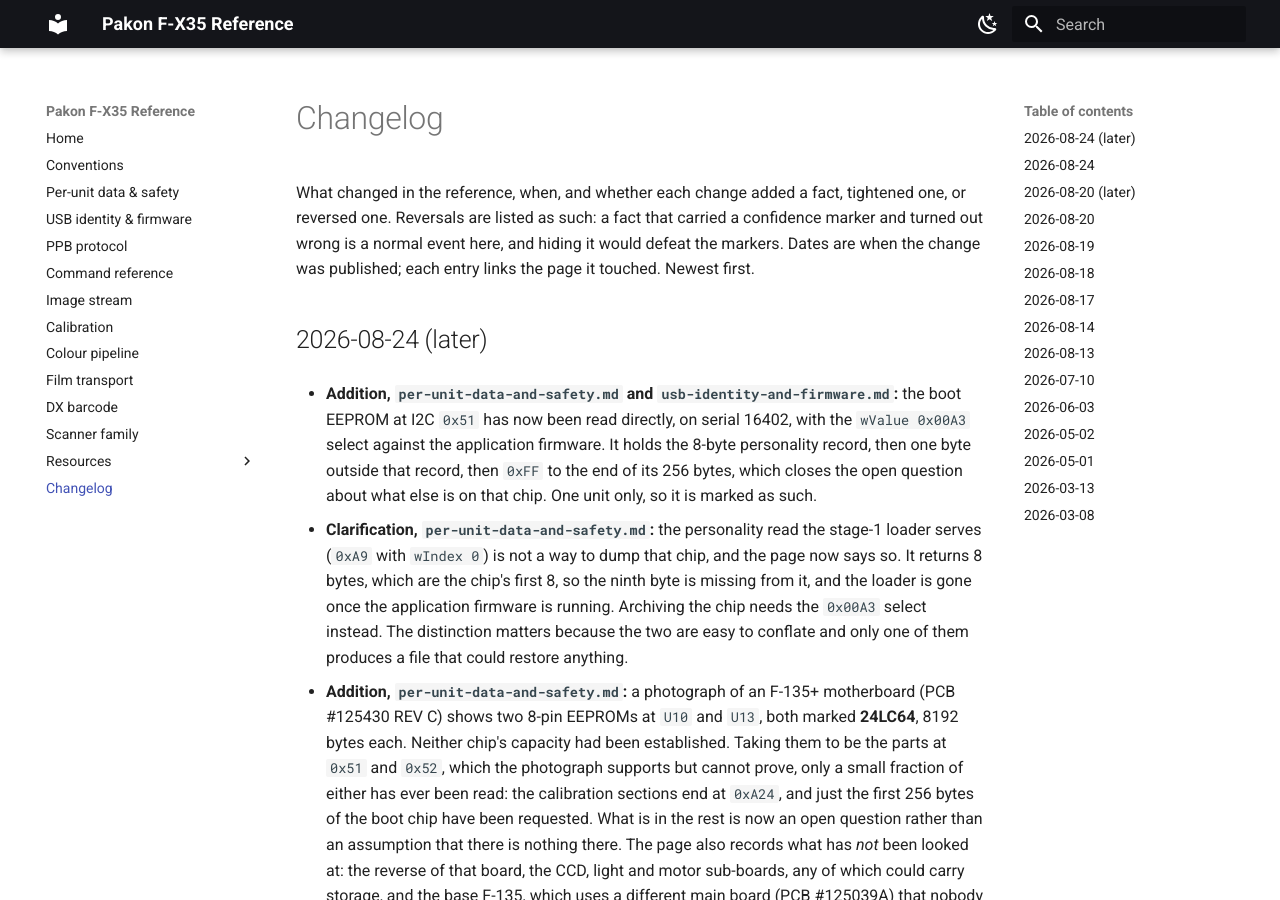
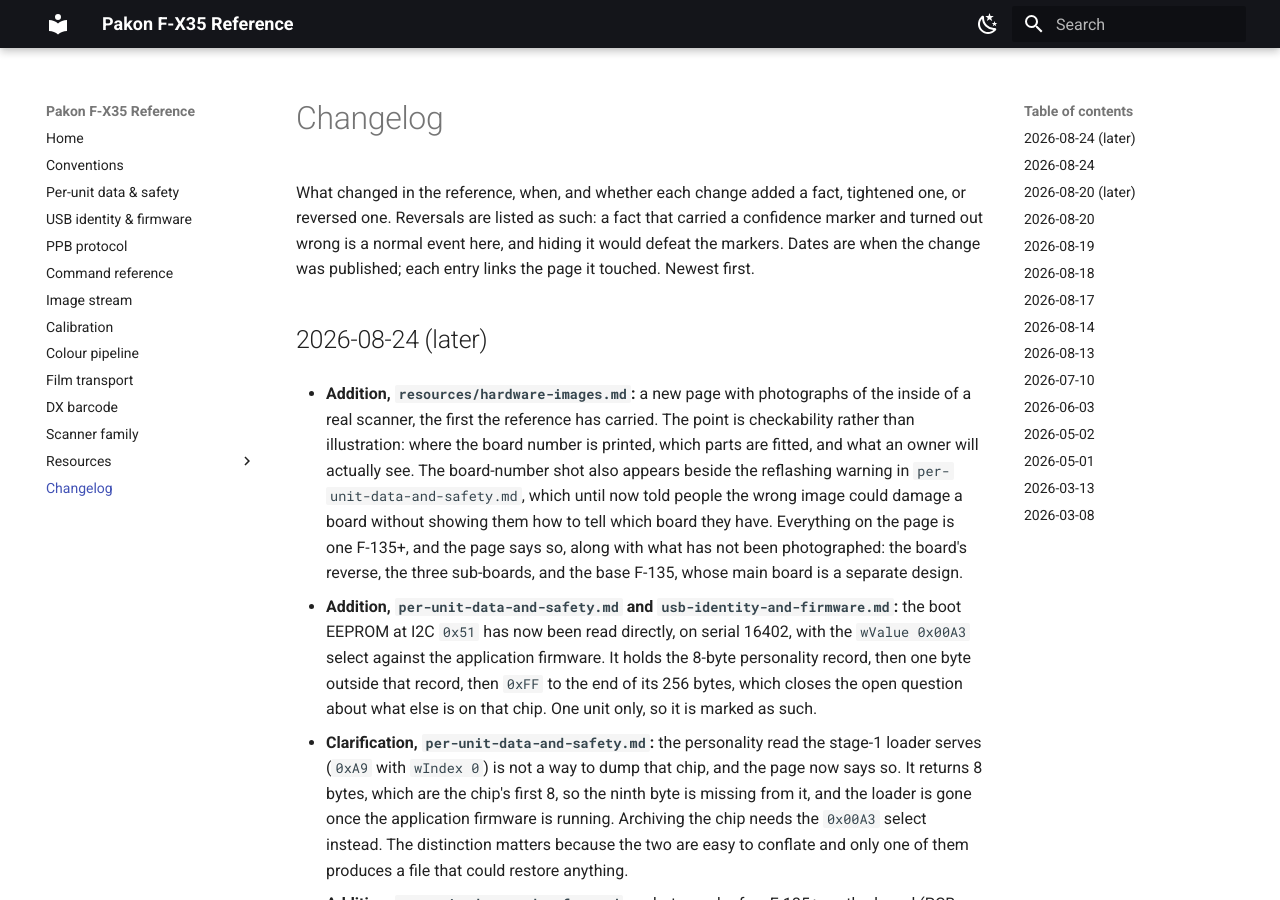
Before and after one commit to alibosworth/pakon-reference, an MkDocs documentation site: the page built from docs/CHANGELOG.md, in a window 1280 px wide and 900 px high. Built offline with MkDocs 1.6.1 and Material for MkDocs 9.7.7, drawn with Linux system fonts in a browser that asks for light colours.

Commit message:
Photographs of an F-135+ main board, and the board number beside the warning
The reference had documented this hardware almost entirely from software,
and told people the wrong PIC image could damage a board without showing
them how to tell which board they have. The board-number shot now sits
beside that warning.

A new Hardware photographs page carries the overview, the board number,
the FX2 and the two EEPROMs, so claims about parts can be checked rather
than taken on trust. Web-sized only; the full-resolution originals stay in
the private archive.

The page is explicit that this is one F-135+ photographed from one side,
and lists what is not covered: the board's reverse, the CCD, light and
motor boards, and the base F-135, which uses a different main board.

```diff
--- a/docs/CHANGELOG.md
+++ b/docs/CHANGELOG.md
@@ -7,6 +7,17 @@
 published; each entry links the page it touched. Newest first.
 
 ## 2026-08-24 (later)
+
+- **Addition, `resources/hardware-images.md`:** a new page with photographs of
+  the inside of a real scanner, the first the reference has carried. The point
+  is checkability rather than illustration: where the board number is printed,
+  which parts are fitted, and what an owner will actually see. The board-number
+  shot also appears beside the reflashing warning in
+  `per-unit-data-and-safety.md`, which until now told people the wrong image
+  could damage a board without showing them how to tell which board they have.
+  Everything on the page is one F-135+, and the page says so, along with what
+  has not been photographed: the board's reverse, the three sub-boards, and the
+  base F-135, whose main board is a separate design.
 
 - **Addition, `per-unit-data-and-safety.md` and
   `usb-identity-and-firmware.md`:** the boot EEPROM at I2C `0x51` has now been
--- a/mkdocs.yml
+++ b/mkdocs.yml
@@ -58,6 +58,7 @@
   - Scanner family: scanner-family.md
   - Resources:
       - DX product-code table: resources/dx-product-code-table.md
+      - Hardware photographs: resources/hardware-images.md
       - EEPROM dumps:
           - Comparison: resources/eeprom/index.md
           - F-135, serial 2233: resources/eeprom/F135-2233/index.md
```
Also changed, not shown: docs/per-unit-data-and-safety.md (+12 -0 lines), docs/resources/hardware-images.md (added, +87 -0 lines), docs/resources/hardware-images/f135plus-board-number.jpg (added), docs/resources/hardware-images/f135plus-eeproms-u10-u13.jpg (added), docs/resources/hardware-images/f135plus-fx2-u6.jpg (added), docs/resources/hardware-images/f135plus-mainboard.jpg (added).
